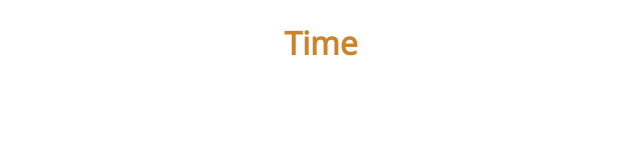
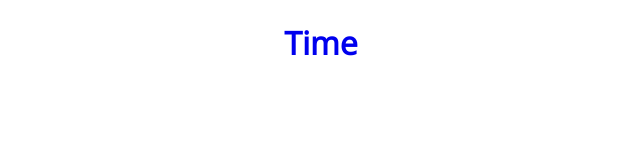
Before and after one commit to zurg3/test, a plain HTML site: page index.html in a window 1280 px wide. Shown: the whole page, without its empty margins (319-959 px from the left). Drawn offline with nearby package versions, Linux system fonts and the light colour scheme.

Commit message:
Edited index.html

```diff
--- a/index.html
+++ b/index.html
@@ -10,7 +10,6 @@
       }
       a {
         text-decoration: none;
-        color: #cc8228;
       }
       a:visited {
         color: #0000FF;
```
